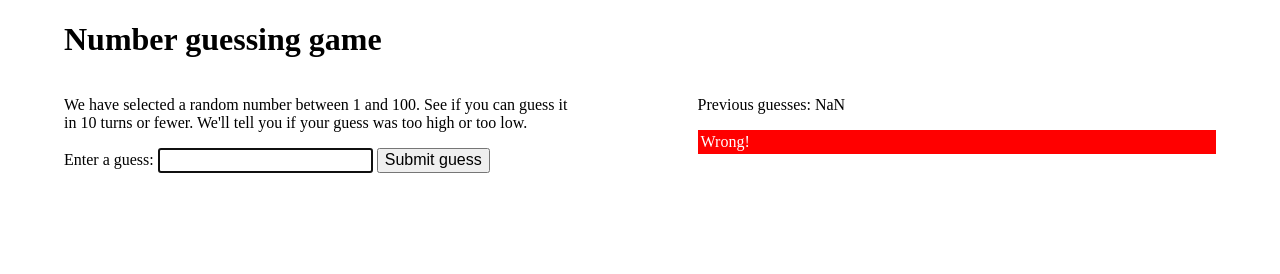
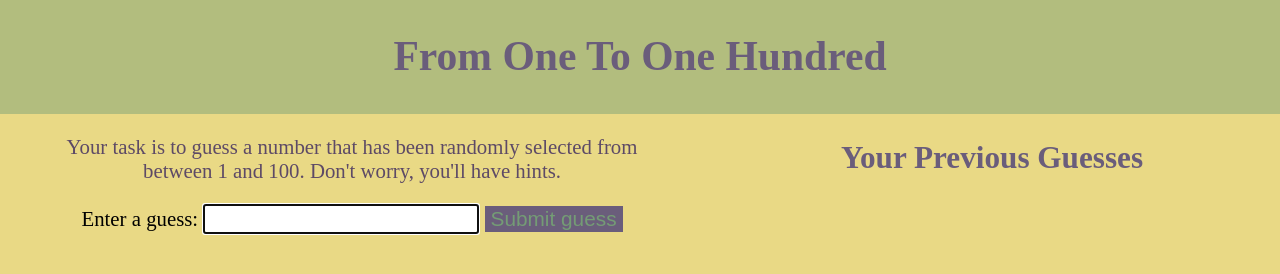
Before and after one commit to Lurkerman/GuessingGame, a plain HTML site: page index.html in a window 1280 px wide. Both pictures are taken after typing "Sample" into the empty fields and a click on the input "Submit guess". Drawn offline with Linux system fonts and the light colour scheme.

Commit message:
Code commented, new guess tracking system integrated, now with color

```diff
--- a/css/site.css
+++ b/css/site.css
@@ -1,32 +1,70 @@
 /* Base Styles*/
 
 body {
-    width: 90%;
     margin: 0 auto;
+    background-color: #E9D985;
 }
 
-.lastResult {
-    color: white;
-    padding: 3px;
+h1, h2 {
+    text-align: center;
+    color: #6A5D7B;
 }
 
 .showScore {
     display: none;
 }
 
+/* Heading */
+
+h1 {
+    background-color: #B2BD7E;
+    margin: 0;
+    padding: 0.8em;
+}
+
+/* Input Section */
+
+.inputSection {
+    color: #5d4A66;
+}
+
+/* Tracking Section */
+
+.tracking {
+    color: #5d4A66;
+    font-size: 0.9em;
+}
+
+/* Buttons */
+.guessSubmit, .newGame {
+    color: #749C75;
+    background-color: #6A5D7B;
+    border: none;
+}
+
+.guessSubmit:hover, .newGame:hover {
+    color: #B2BD7E;
+    background-color: #5d4A66;
+}
+
 /* Responsive section */
 .col1 {
-    width: 100%;
-    float: left;
+    width: 90%;
+    text-align: center;
+    margin-left: 5%;
 }
 
 .col2 {
-    width: 100%;
-    float: left;
+    width: 90%;
 }
 
 @media (min-width: 800px) {
+    body {
+        font-size: 1.3em;
+    }
+
     .col1 {
+        float: left;
         width: 45%;
     }
 
--- a/index.html
+++ b/index.html
@@ -8,28 +8,31 @@
     </head>
 
     <body>
-        <h1>Number guessing game</h1>
-
+        <h1>From One To One Hundred</h1>
+        <!-- The container class is not currently being used, but may in the future -->
+        <div class="container">
             <div class="col1">
                 <div class="playGame">
-                <p>We have selected a random number between 1 and 100. See if you can guess it in 10 turns or fewer. We'll tell you if your guess was too high or too low.</p>
+                    <p class="inputSection">Your task is to guess a number that has been randomly selected from between 1 and 100.  Don't worry, you'll have hints.</p>
 
+                    <!-- User input section -->
                     <div class="form">
                         <label for="guessField">Enter a guess: </label><input type="text" id="guessField" class="guessField">
                         <input type="submit" value="Submit guess" class="guessSubmit">
                     </div>
                 </div>
                 <div class="showScore">
-                <p class="">Congratulations!  You won!</p>
-                <p>You have won <span class="wins"></span> times since loading this page!</p>
+                    <p class="outcome"></p>
+                    <p class="inputSection">Number of wins since loading this page: <span class="wins"></span></p>
                     <button class="newGame">Start New Game</button>
                 </div>
             </div>
 
             <div class="results col2">
-            <p class="guesses"></p>
+                <h2>Your Previous Guesses</h2>
+                <div class="guesses"></div>
                 <p class="lastResult"></p>
-            <p class="lowOrHi"></p>
+            </div>
         </div>
 
     <script src="js/app.js" type="text/javascript"></script>
--- a/js/app.js
+++ b/js/app.js
@@ -8,6 +8,7 @@ var guessSubmit = document.querySelector('.guessSubmit');
 var guessField = document.querySelector('.guessField');
 var wins = document.querySelector('.wins');
 
+var outcome = document.querySelector(".outcome");
 var playGame = document.querySelector(".playGame");
 var showScore = document.querySelector(".showScore");
 
@@ -16,43 +17,43 @@ var winCount = 0;
 var resetButton = document.querySelector(".newGame");
 
 resetButton.addEventListener("click", resetGame);
+guessSubmit.addEventListener('click', checkGuess);
 
 wins.textContent = winCount;
 
 function checkGuess() {
     var userGuess = Number(guessField.value);
-    if (guessCount === 1) {
-        guesses.textContent = 'Previous guesses: ';
-    }
-    guesses.textContent += userGuess + ' ';
+
+//The adding variable is used to hold an entire paragraph, which must be finished later in the checkGuess function.
+    var adding = "<p class='tracking'>Guess " + guessCount + ": " + userGuess;
 
     if (userGuess === randomNumber) {
-        lastResult.textContent = 'Congratulations! You got it right!';
-        lastResult.style.backgroundColor = 'green';
-        lowOrHi.textContent = '';
+        adding += "</p>";
+        guesses.innerHTML += adding;
         winCount++;
         wins.textContent = winCount;
+        outcome.textContent = "You won!  Congratulations!";
         setGameOver();
     } else if (guessCount === 10) {
-        lastResult.textContent = '!!!GAME OVER!!!';
+        adding += "</p>";
+        guesses.innerHTML += adding;
         setGameOver();
     } else {
-        lastResult.textContent = 'Wrong!';
-        lastResult.style.backgroundColor = 'red';
+        if(userGuess < randomNumber) {
+           adding += ", which is too low.</p>";
+           guesses.innerHTML += adding;
+        } else if(userGuess > randomNumber) {
+            adding += ", which is too high.</p>";
+            guesses.innerHTML += adding;
         }
-    if(userGuess < randomNumber) {
-        lowOrHi.textContent = 'Last guess was too low!';
-    } else if(userGuess > randomNumber) {
-        lowOrHi.textContent = 'Last guess was too high!';
     }
 
   guessCount++;
   guessField.value = '';
-  guessField.focus();;
+  guessField.focus();
 }
 
-guessSubmit.addEventListener('click', checkGuess);
-
+//This function switches the format of the left column.  The originally visible format is to allow user input.  showScore shows your score and allows you to reset the game.
 function setGameOver() {
     playGame.style.display = "none";
     showScore.style.display = "inherit";
@@ -61,17 +62,15 @@ function setGameOver() {
 function resetGame() {
     guessCount = 1;
 
+    //This will wipe all the paragraphs formed in the checkGuess function.
     var reset = document.querySelectorAll('.results p');
   for (var i = 0 ; i < reset.length ; i++) {
     reset[i].textContent = '';
   }
-
     playGame.style.display = "inherit";
     showScore.style.display = "none";
     guessField.value = '';
     guessField.focus();
 
-  lastResult.style.backgroundColor = 'white';
-
     randomNumber = Math.floor(Math.random() * 100) + 1;
 }
```
Lines whose indentation alone changed are shown as unchanged.
